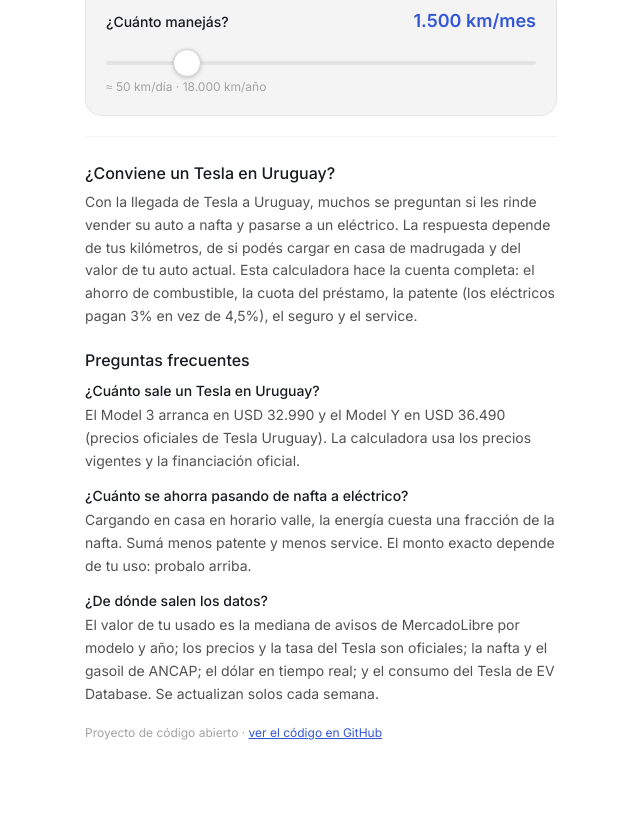
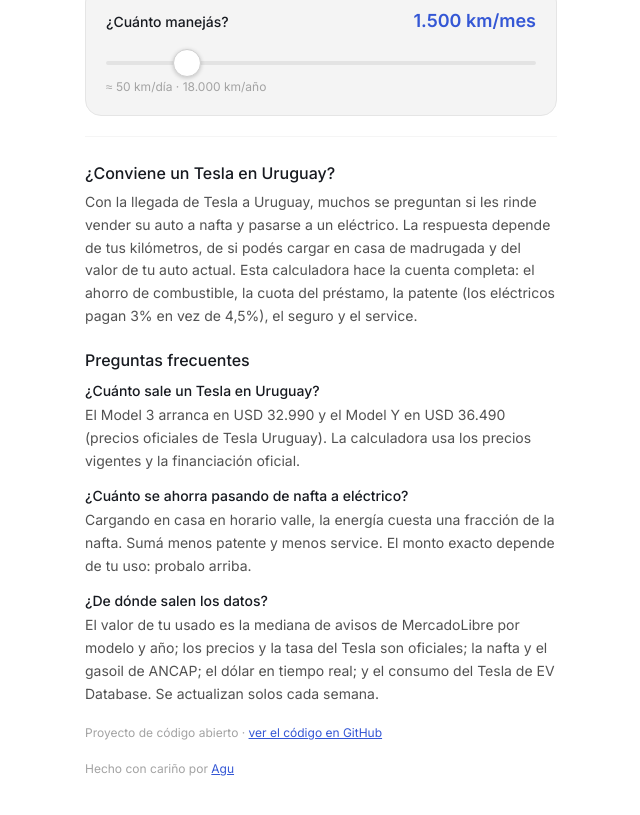
Before and after one commit to agurod42/calculadora-tesla.uy, a Next.js app: page / in a window 1280 px wide. Shown: the part 886-1701 px from the top of the page, without its empty margins (319-959 px from the left). Built offline with nearby package versions, Linux system fonts and the light colour scheme.

Commit message:
feat: add author credit to footer

```diff
--- a/src/app/page.tsx
+++ b/src/app/page.tsx
@@ -350,6 +350,17 @@
                 ver el código en GitHub
               </a>
             </p>
+            <p className="text-xs text-neutral-400">
+              Hecho con cariño por{" "}
+              <a
+                href="https://x.com/agurod42"
+                target="_blank"
+                rel="noopener noreferrer"
+                className="text-accent underline"
+              >
+                Agu
+              </a>
+            </p>
           </section>
         </div>
       )}
```
